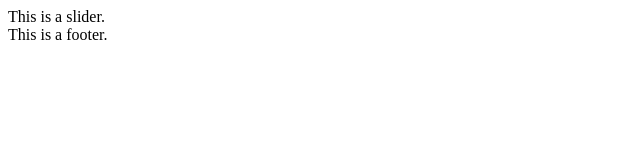
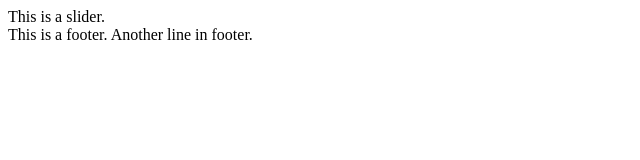
Before and after one commit to sujalkunwar22/demo01, a plain HTML site: page index.html in a window 1280 px wide. Shown: the whole page, without its empty margins (0-640 px from the left). Drawn offline with Linux system fonts and the light colour scheme.

Commit message:
new line in footer

```diff
--- a/index.html
+++ b/index.html
@@ -4,4 +4,5 @@
         </div>
         <div>
             This is a footer.
+            Another line in footer.
         </div>
```
